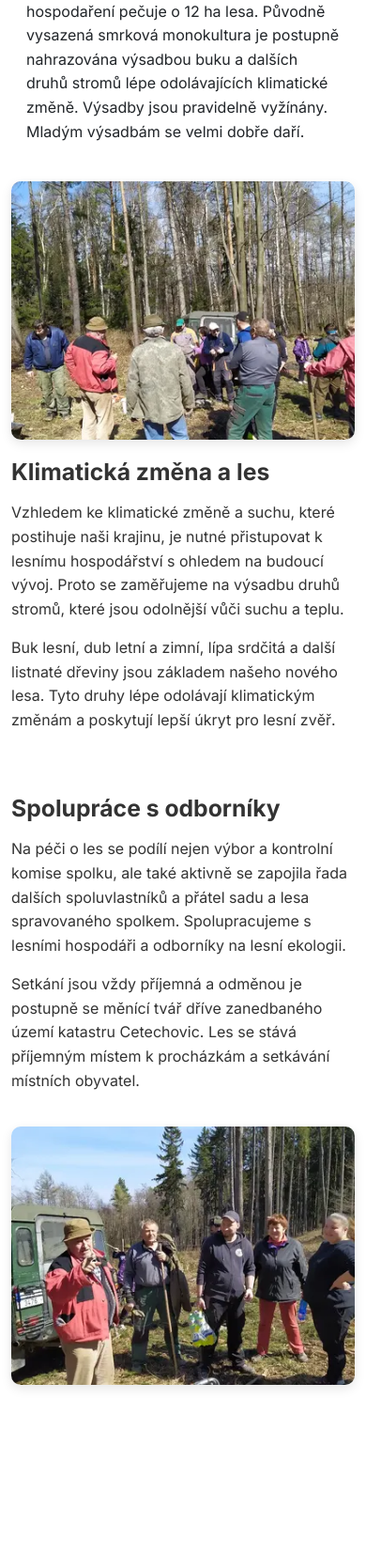
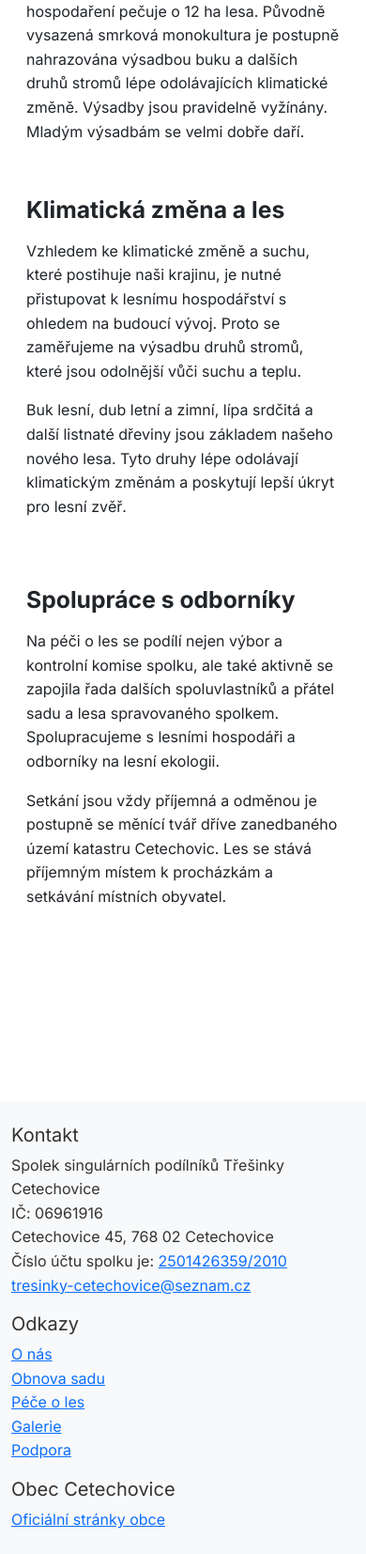
Before and after one commit to BelungaCZ/tresinky_web, a Python web app: template templates/forest.html in a window 390 px wide. Shown: the part 430-2084 px from the top of the page at 94% size. After the commit the page ends 2057 px from the top, so only its background shows below. Run offline with Jinja, Linux system fonts and the light colour scheme; the template is opened without the code that fills it, so the values that code supplies are empty.

Commit message:
Remove photos from forest care section
- Remove forest.webp and forest-care.webp images from forest.html
- Convert image-text-block layout to simple card layout
- Remove unused CSS styles for image-text-block
- Maintain all text content and functionality

```diff
--- a/templates/forest.html
+++ b/templates/forest.html
@@ -17,36 +17,6 @@
         font-family: 'Inter', sans-serif !important;
     }
 
-    .image-text-block {
-        display: flex;
-        align-items: flex-start;
-        gap: 30px;
-        margin-bottom: 50px;
-    }
-
-    .image-text-block img {
-        width: 100%;
-        max-width: 400px;
-        border-radius: 10px;
-        box-shadow: 0 4px 12px rgba(0, 0, 0, 0.1);
-        flex-shrink: 0;
-    }
-
-    .image-text-block .text {
-        flex: 1;
-        min-width: 0;
-    }
-
-    @media (max-width: 768px) {
-        .image-text-block {
-            flex-direction: column;
-            gap: 20px;
-        }
-
-        .image-text-block img {
-            max-width: 100%;
-        }
-    }
 </style>
 {% endblock %}
 
@@ -74,17 +44,11 @@
             </div>
         </div>
 
-        <!-- Foto lesa s informacemi -->
+        <!-- Klimatická změna a les -->
         <div class="row">
             <div class="col-lg-10 mx-auto">
-                <div class="image-text-block" data-aos="fade-right">
-                    <img src="{{ url_for('static', filename='images/forest.webp') }}"
-                         srcset="{{ url_for('static', filename='images/thumbnails/forest.webp') }} 400w,
-                                 {{ url_for('static', filename='images/forest.webp') }} 800w"
-                         sizes="(max-width: 768px) 400px, 800px"
-                         alt="Les Třešinky"
-                         loading="lazy">
-                    <div class="text">
+                <div class="card mb-4" data-aos="fade-right">
+                    <div class="card-body">
                         <h2 class="fw-bold mb-3">Klimatická změna a les</h2>
                         <p>
                             Vzhledem ke klimatické změně a suchu, které postihuje naši krajinu, je nutné přistupovat k lesnímu hospodářství s ohledem na budoucí vývoj. Proto se zaměřujeme na výsadbu druhů stromů, které jsou odolnější vůči suchu a teplu.
@@ -100,8 +64,8 @@
         <!-- Dodatečné informace -->
         <div class="row">
             <div class="col-lg-10 mx-auto">
-                <div class="image-text-block" data-aos="fade-left">
-                    <div class="text">
+                <div class="card mb-4" data-aos="fade-left">
+                    <div class="card-body">
                         <h2 class="fw-bold mb-3">Spolupráce s odborníky</h2>
                         <p>
                             Na péči o les se podílí nejen výbor a kontrolní komise spolku, ale také aktivně se zapojila řada dalších spoluvlastníků a přátel sadu a lesa spravovaného spolkem. Spolupracujeme s lesními hospodáři a odborníky na lesní ekologii.
@@ -110,12 +74,6 @@
                             Setkání jsou vždy příjemná a odměnou je postupně se měnící tvář dříve zanedbaného území katastru Cetechovic. Les se stává příjemným místem k procházkám a setkávání místních obyvatel.
                         </p>
                     </div>
-                    <img src="{{ url_for('static', filename='images/forest-care.webp') }}"
-                         srcset="{{ url_for('static', filename='images/thumbnails/forest-care.webp') }} 400w,
-                                 {{ url_for('static', filename='images/forest-care.webp') }} 800w"
-                         sizes="(max-width: 768px) 400px, 800px"
-                         alt="Péče o les"
-                         loading="lazy">
                 </div>
             </div>
         </div>
```
